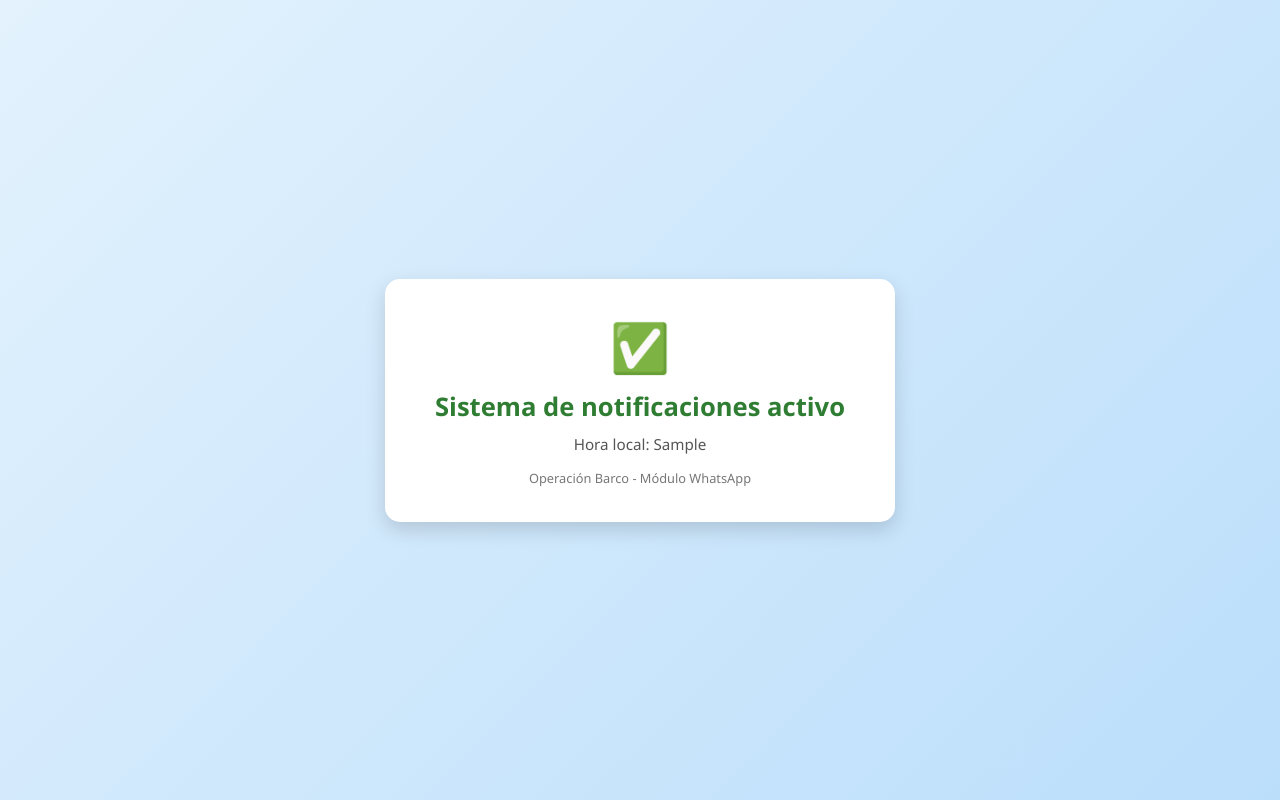
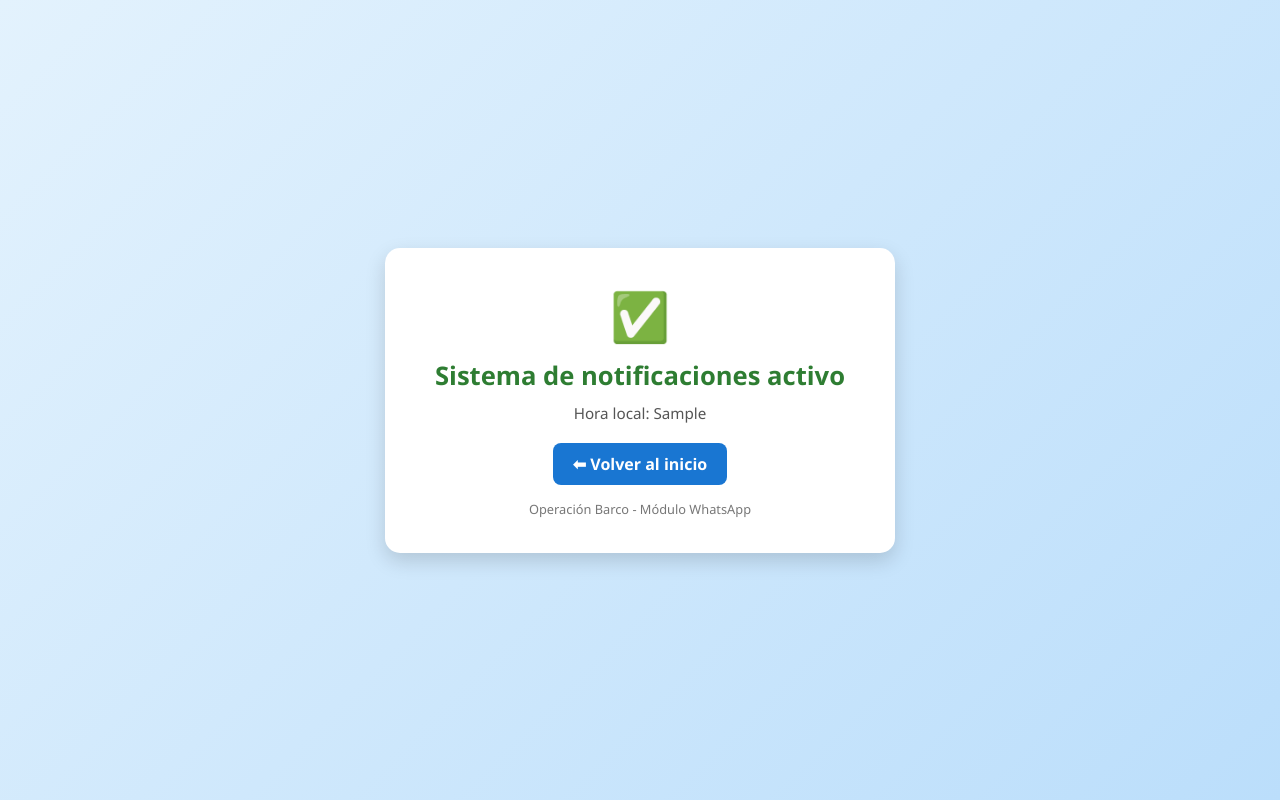
Before and after one commit to alamodylan/operacionbarco, a Flask app: template templates/notificacion.html in a window 1280 px wide. Run offline with Flask 3, Linux system fonts and the light colour scheme; the template is opened without the code that fills it: most values are stand-ins (such as "Sample title", 1, 10 or a date in 2020); parts of the project's set-up code (start-up, migrations or seed data) failed here and were passed over.

Commit message:
Notificacion

```diff
--- a/templates/notificacion.html
+++ b/templates/notificacion.html
@@ -20,6 +20,7 @@
             border-radius: 15px;
             box-shadow: 0 8px 20px rgba(0, 0, 0, 0.15);
             text-align: center;
+            max-width: 420px;
         }
         .emoji {
             font-size: 3rem;
@@ -40,6 +41,21 @@
             font-size: 0.8rem;
             color: #777;
         }
+        .btn-volver {
+            display: inline-block;
+            margin-top: 20px;
+            background-color: #1976d2;
+            color: white;
+            text-decoration: none;
+            padding: 10px 20px;
+            border-radius: 8px;
+            font-weight: bold;
+            transition: all 0.2s ease-in-out;
+        }
+        .btn-volver:hover {
+            background-color: #0d47a1;
+            transform: scale(1.05);
+        }
     </style>
 </head>
 <body>
@@ -47,6 +63,7 @@
         <div class="emoji">✅</div>
         <div class="status">Sistema de notificaciones activo</div>
         <div class="time">Hora local: {{ hora_cr }}</div>
+        <a href="{{ url_for('dashboard') }}" class="btn-volver">⬅ Volver al inicio</a>
         <div class="footer">Operación Barco - Módulo WhatsApp</div>
     </div>
 </body>
```
